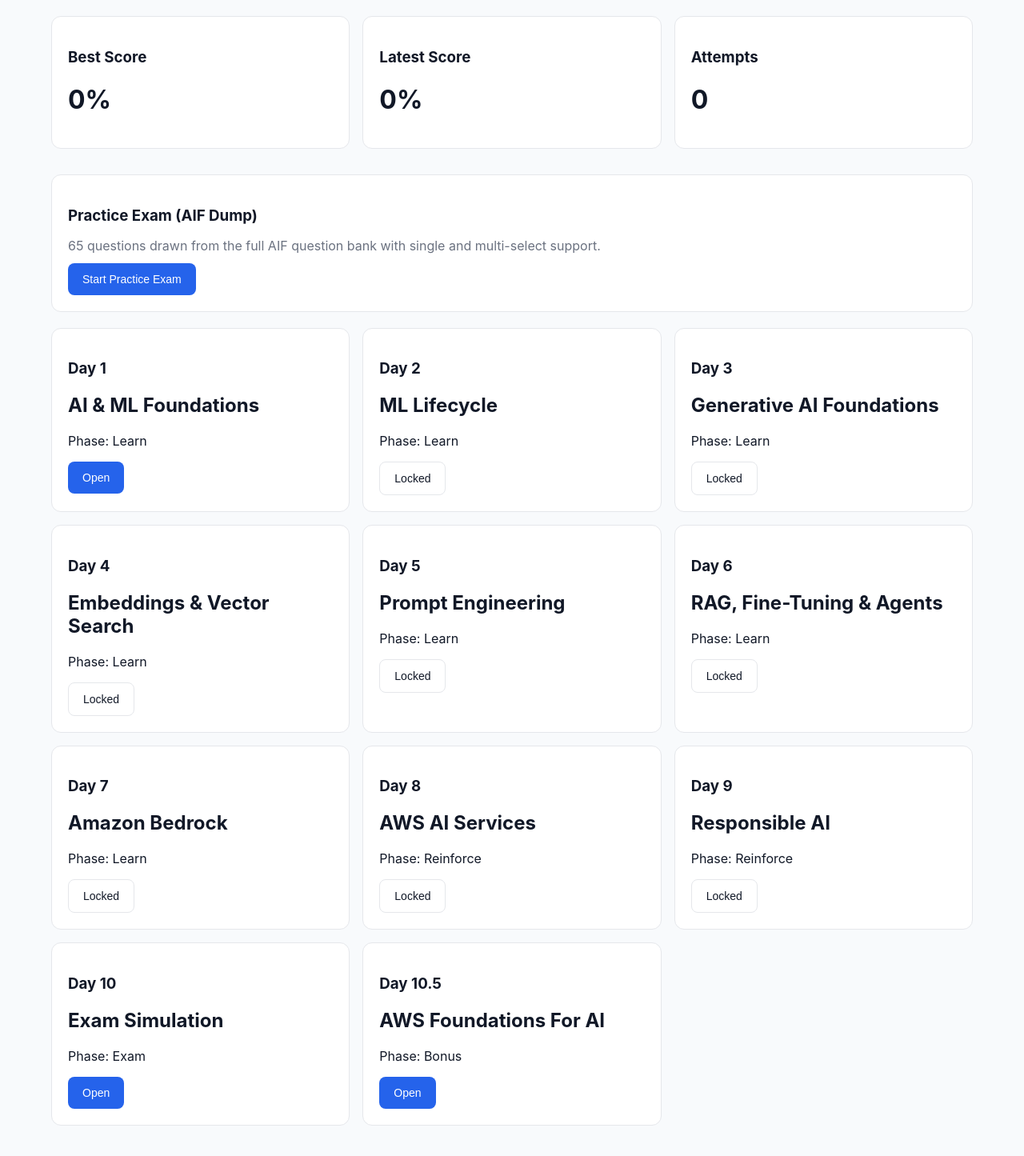
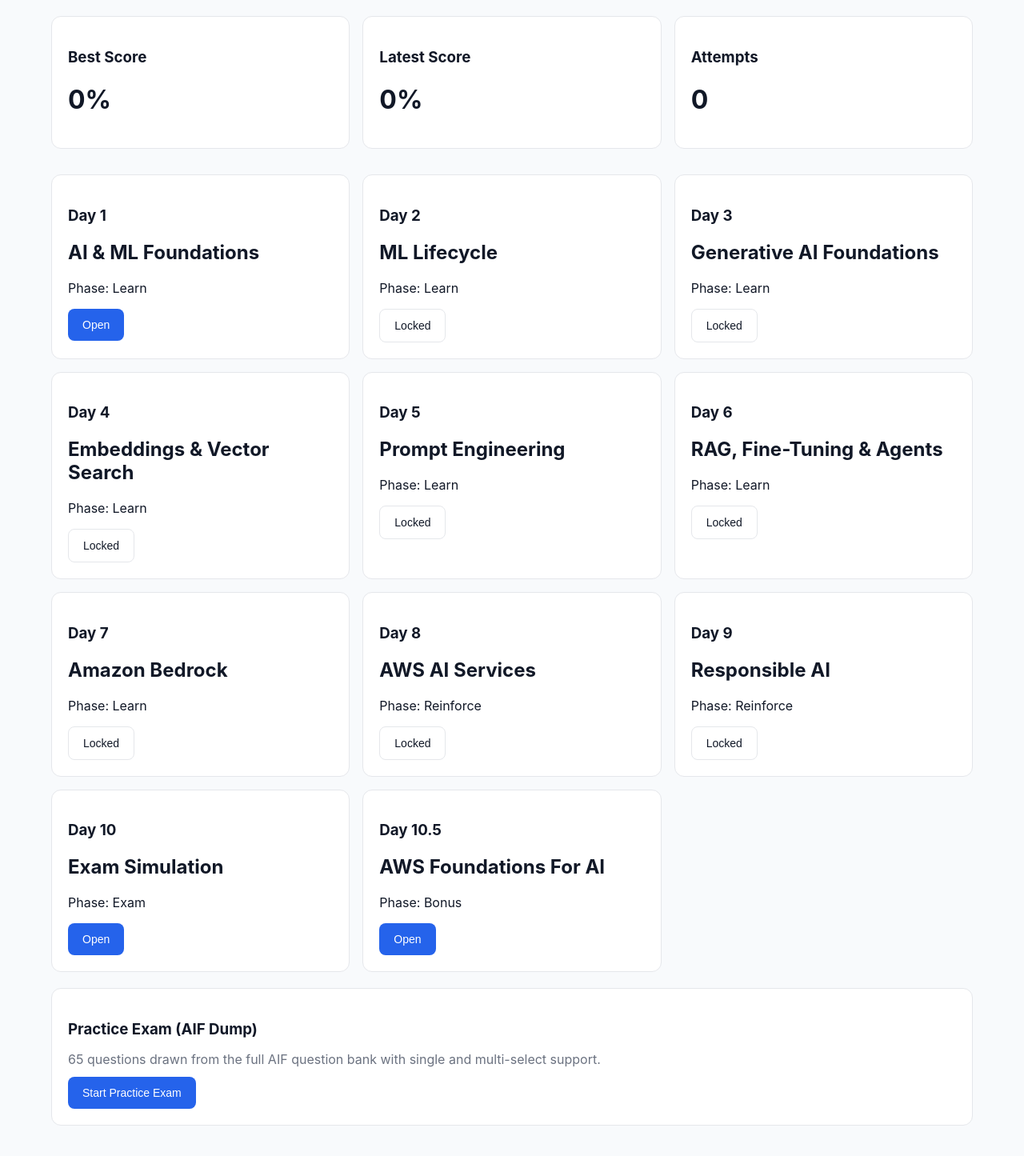
Before and after one commit to ranz0586/aws-ai-study-trainer, a React (Vite) app: page / in a window 1280 px wide. Shown: the part 567-2012 px from the top of the page at 80% size. Built offline with nearby package versions, Linux system fonts and the light colour scheme.

Commit message:
update exams

```diff
--- a/src/components/DumpExamQuestion.jsx
+++ b/src/components/DumpExamQuestion.jsx
@@ -140,7 +140,7 @@
               borderRadius: 4
             }}
           >
-            Select {requiredCount} answers
+            Select all that apply
           </span>
         )}
 
--- a/src/pages/Dashboard.jsx
+++ b/src/pages/Dashboard.jsx
@@ -91,19 +91,6 @@
         <TrendCard title="Attempts" value={history.length} />
       </div>
 
-      <div className="card" style={{ marginBottom: 20 }}>
-        <h3 style={{ marginBottom: 4 }}>Practice Exam (AIF Dump)</h3>
-
-        <p style={{ color: "#6b7280", marginBottom: 12 }}>
-          65 questions drawn from the full AIF question bank with single and
-          multi-select support.
-        </p>
-
-        <button className="primary-btn" onClick={openDumpExam}>
-          Start Practice Exam
-        </button>
-      </div>
-
       <div className="responsive-grid">
         {COURSE.map((day) => (
           <DayCard
@@ -118,6 +105,18 @@
           />
         ))}
       </div>
+            <div className="card" style={{  marginTop: 20, marginBottom: 20 }}>
+        <h3 style={{ marginBottom: 4 }}>Practice Exam (AIF Dump)</h3>
+
+        <p style={{ color: "#6b7280", marginBottom: 12 }}>
+          65 questions drawn from the full AIF question bank with single and
+          multi-select support.
+        </p>
+
+        <button className="primary-btn" onClick={openDumpExam}>
+          Start Practice Exam
+        </button>
+      </div>
     </div>
   );
 }
--- a/src/pages/ExamSimulator.jsx
+++ b/src/pages/ExamSimulator.jsx
@@ -41,7 +41,7 @@
   return (
     <div className="app-container">
       <h1>
-        {adaptive ? "Adaptive Practice Exam" : "AWS AI Practitioner Exam"}
+        {adaptive ? "Adaptive Practice Exam" : "AWS AI Practitioner Practice Exam"}
       </h1>
 
       {adaptive && (
```
